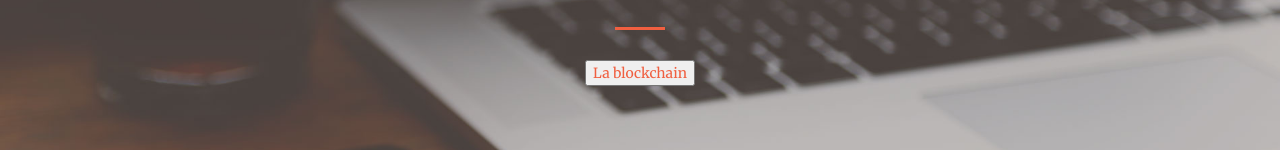
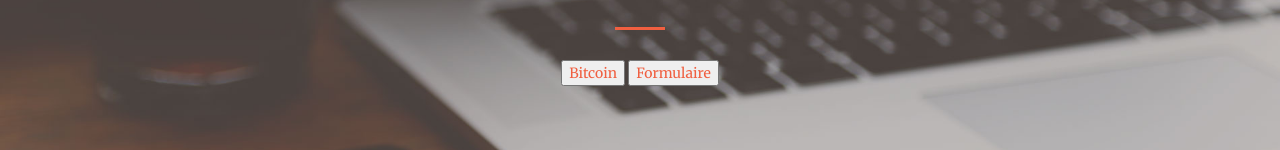
Before and after one commit to alexlosito/alexlosito.github.io, a website: page index.html in a window 1280 px wide. Shown: the part 386-536 px from the top of the page. Drawn offline with nearby package versions, Linux system fonts and the light colour scheme.

Commit message:
Update index.html

```diff
--- a/index.html
+++ b/index.html
@@ -64,7 +64,8 @@
             <div class="header-content-inner">
                 <h1 id="homeHeading">Initiation à l'ingénierie financière</h1>
                 <hr>
-                <a href="https://alexlosito.github.io/bitcoin" target="_blank"> <input type="button" value="La blockchain"></a>
+                <a href="https://alexlosito.github.io/bitcoin" target="_blank"> <input type="button" value="Bitcoin"></a>
+                <a href="https://alexlosito.github.io/formulaire" target="_blank"> <input type="button" value="Formulaire"></a>
             </div>
         </div>
     </header>
```
